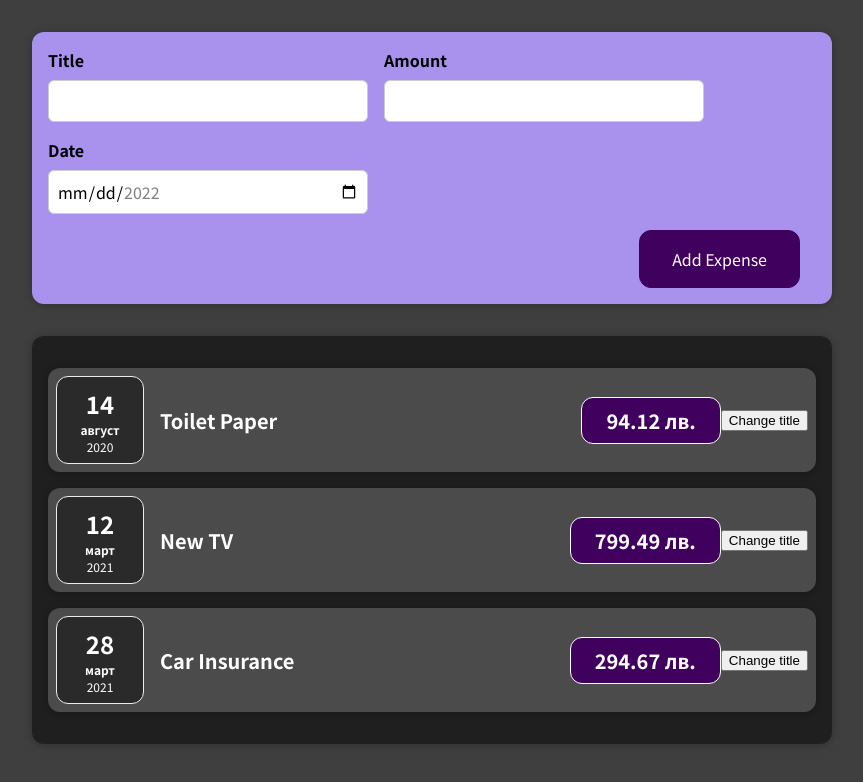
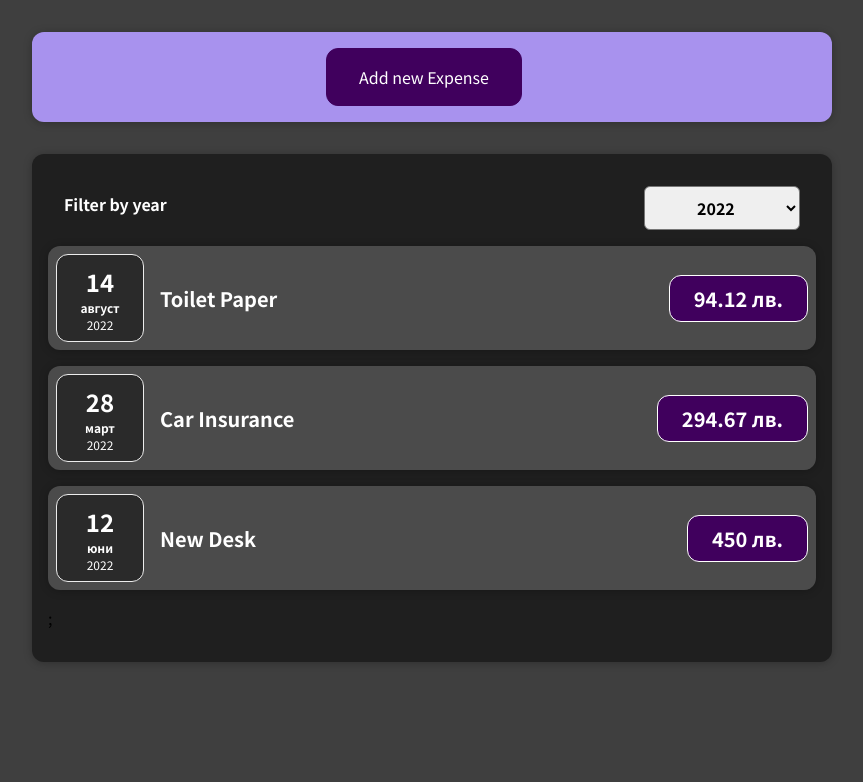
Before and after one commit to kalinpetrovbg/React-Expense-Tracker, a React (Create React App) app: page / in a window 1280 px wide. Shown: the top 782 px of the page, without its empty margins (208-1071 px from the left). Built offline with nearby package versions, Linux system fonts and the light colour scheme.

Commit message:
Adding Expenses Filter and Expenses Form

```diff
--- a/src/App.js
+++ b/src/App.js
@@ -1,33 +1,45 @@
+import { useState } from "react";
+
 import Expenses from "./components/Expenses/Expenses";
 import NewExpense from "./components/NewExpense/NewExpense";
 
 
-const App = () => {
-  const expenses = [
+const DUMMY_EXPENSES = [
   {
     id: 'e1',
     title: 'Toilet Paper',
     amount: 94.12,
-      date: new Date(2020, 7, 14),
+    date: new Date(2022, 7, 14),
   },
   { id: 'e2', title: 'New TV', amount: 799.49, date: new Date(2021, 2, 12) },
   {
     id: 'e3',
     title: 'Car Insurance',
     amount: 294.67,
-      date: new Date(2021, 2, 28),
+    date: new Date(2022, 2, 28),
   },
   {
     id: 'e4',
-      title: 'New Desk (Wooden)',
+    title: 'New Desk',
     amount: 450,
-      date: new Date(2021, 5, 12),
+    date: new Date(2022, 5, 12),
   },
 ];
 
+
+const App = () => {
+
+  const [expenses, setExpenses] = useState(DUMMY_EXPENSES);
+
+  const addExpenseHandler = expense => {
+    setExpenses((prevExpenses) => {
+      return [expense, ...prevExpenses];
+    });
+  };
+
   return (
     <div>
-      <NewExpense />
+      <NewExpense onAddExpense={addExpenseHandler} />
       <Expenses items={expenses} />
     </div>
   );
--- a/src/components/Expenses/ExpenseItem.js
+++ b/src/components/Expenses/ExpenseItem.js
@@ -1,27 +1,15 @@
-import { useState } from 'react'
-
+import ExpenseDate from './ExpenseDate';
 import Card from '../UI/Card';
-import ExpenseDate from './ExpenseDate';
 import './ExpenseItem.css';
 
 const ExpenseItem = (props) => {
-
-  let [title, setTitle] = useState(props.title);
-
-  const updateTitle = () => {
-    setTitle('New!!!');
-    console.log(title)
-  }
-
-
   return (
     <Card className="expense-item">
       <ExpenseDate date={props.date} />
       <div className="expense-item__description">
-        <h2>{title}</h2>
+        <h2>{props.title}</h2>
         <div className="expense-item__price">{props.amount} лв.</div>
       </div>
-      <button onClick={updateTitle}>Change title</button>
     </Card>
 
   );
--- a/src/components/Expenses/Expenses.js
+++ b/src/components/Expenses/Expenses.js
@@ -1,29 +1,32 @@
+import { useState } from "react";
+
 import Card from "../UI/Card";
-import ExpenseItem from "./ExpenseItem";
+import ExpensesFilter from "./ExpensesFilter";
+import ExpensesList from "./ExpensesList";
 import "./Expenses.css";
 
 const Expenses = (props) => {
+  const [filteredYear, setFilteredYear] = useState('2022');
+
+  const filterChangeHandler = (selectedYear) => {
+    setFilteredYear(selectedYear);
+  };
+
+  const filteredExpenses = props.items.filter(expense => {
+    return expense.date.getFullYear().toString() === filteredYear;
+  });
 
   return (
-
-    <Card className="expenses">
-      <ExpenseItem
-        title="Toilet Paper"
-        amount={props.items[0].amount}
-        date={props.items[0].date}>
-      </ExpenseItem>
-      <ExpenseItem
-        title={props.items[1].title}
-        amount={props.items[1].amount}
-        date={props.items[1].date}>
-      </ExpenseItem>
-      <ExpenseItem
-        title={props.items[2].title}
-        amount={props.items[2].amount}
-        date={props.items[2].date}>
-      </ExpenseItem>
-    </Card>
-  )
-}
+    <list>
+      <Card className="expenses">
+        <ExpensesFilter
+          selected={filteredYear}
+          onChangeFilter={filterChangeHandler}
+        />
+        <ExpensesList items={filteredExpenses} />
+      </Card>
+    </list>
+  );
+};
 
 export default Expenses
--- /dev/null
+++ b/src/components/Expenses/ExpensesFilter.css
@@ -0,0 +1,24 @@
+.expenses-filter {
+  color: white;
+  padding: 0 1rem;
+}
+
+.expenses-filter__control {
+  display: flex;
+  width: 100%;
+  align-items: center;
+  justify-content: space-between;
+  margin: 1rem 0;
+}
+
+.expenses-filter label {
+  font-weight: bold;
+  margin-bottom: 0.5rem;
+}
+
+.expenses-filter select {
+  font: inherit;
+  padding: 0.5rem 3rem;
+  font-weight: bold;
+  border-radius: 6px;
+}
--- /dev/null
+++ b/src/components/Expenses/ExpensesFilter.js
@@ -0,0 +1,22 @@
+import './ExpensesFilter.css';
+
+const ExpensesFilter = (props) => {
+  const dropdownChangeHandler = (event) => {
+    props.onChangeFilter(event.target.value);
+  };
+
+
+  return (
+    <div className='expenses-filter'>
+      <div className='expenses-filter__control'>
+        <label>Filter by year</label>
+        <select value={props.selected} onChange={dropdownChangeHandler}>
+          <option value='2022'>2022</option>
+          <option value='2023'>2023</option>
+        </select>
+      </div>
+    </div>
+  );
+};
+
+export default ExpensesFilter;
--- /dev/null
+++ b/src/components/Expenses/ExpensesList.css
@@ -0,0 +1,9 @@
+.expenses-list {
+  list-style: none;
+  padding: 0;
+}
+
+.expenses-list__fallback {
+  color: white;
+  text-align: center;
+}
--- /dev/null
+++ b/src/components/Expenses/ExpensesList.js
@@ -0,0 +1,23 @@
+import ExpenseItem from "./ExpenseItem";
+import './ExpensesList.css'
+
+const ExpensesList = props => {
+  if (props.items.length === 0) {
+    return <h2 className="expenses-list__fallback">Found no expenses.</h2>
+  };
+
+  return (
+    <ul className="expenses-list">
+      {props.items.map((expense) => (
+        <ExpenseItem
+          key={expense.id}
+          title={expense.title}
+          amount={expense.amount}
+          date={expense.date}
+        />
+      ))};
+    </ul>
+  );
+};
+
+export default ExpensesList
--- a/src/components/NewExpense/ExpenseForm.js
+++ b/src/components/NewExpense/ExpenseForm.js
@@ -3,7 +3,7 @@
 import './ExpenseForm.css'
 
 
-const ExpenseForm = () => {
+const ExpenseForm = (props) => {
 
   const [enteredTitle, setEnteredTitle] = useState('');
   const titleChangeHandler = (event) => {
@@ -25,11 +25,11 @@
 
     const expenseData = {
       title: enteredTitle,
-      amout: enteredAmount,
+      amount: enteredAmount,
       date: new Date(enteredDate)
     };
 
-    console.log(expenseData);
+    props.onSaveExpenseData(expenseData);
     setEnteredTitle('');
     setEnteredAmount('');
     setEnteredDate('');
@@ -39,22 +39,26 @@
     <div className="new-expense__controls">
       <div className='new-expense__control'>
         <label>Title</label>
-        <input type="text" value={enteredTitle} onChange={titleChangeHandler} />
+        <input type="text" value={enteredTitle}
+          onChange={titleChangeHandler} />
       </div>
 
       <div className='new-expense__control'>
         <label>Amount</label>
-        <input type="number" value={enteredAmount} onChange={amountChangeHandler} min="0.01" step="0.01" />
+        <input type="number" value={enteredAmount}
+          onChange={amountChangeHandler} min="0.01" step="0.01" />
       </div>
 
       <div className='new-expense__control'>
         <label>Date</label>
-        <input type="date" value={enteredDate} onChange={dateChangeHandler} min="2022-01-01" max="2022-12-31" />
+        <input type="date" value={enteredDate}
+          onChange={dateChangeHandler} min="2022-01-01" max="2023-12-31" />
       </div>
 
     </div>
 
     <div className='new-expense__actions'>
+      <button type='button' onClick={props.onCancel}>Cancel</button>
       <button type="submit">Add Expense</button>
     </div>
   </form>
--- a/src/components/NewExpense/NewExpense.js
+++ b/src/components/NewExpense/NewExpense.js
@@ -1,11 +1,34 @@
+import { useState } from 'react';
+
 import './NewExpense.css'
 import ExpenseForm from './ExpenseForm';
 
-const NewExpense = () => {
+const NewExpense = (props) => {
 
+  const saveExpenseDataHandler = (enteredExpenseData) => {
+    const expenseData = {
+      ...enteredExpenseData,
+      id: Math.random().toString()
+    };
+    props.onAddExpense(expenseData);
+    setIsEditing(false);
+  };
+
+  const [isEditing, setIsEditing] = useState(false);
+  const startEditingHandler = () => {
+    setIsEditing(true);
+  };
+
+  const stopEditing = () => {
+    setIsEditing(false);
+  };
 
   return <div className="new-expense">
-    <ExpenseForm />
+    {!isEditing && <button onClick={startEditingHandler}>Add new Expense</button>}
+    {isEditing && <ExpenseForm
+      onSaveExpenseData={saveExpenseDataHandler}
+      onCancel={stopEditing}
+    />}
   </div>
 };
 
```
Lines whose indentation alone changed are shown as unchanged.
